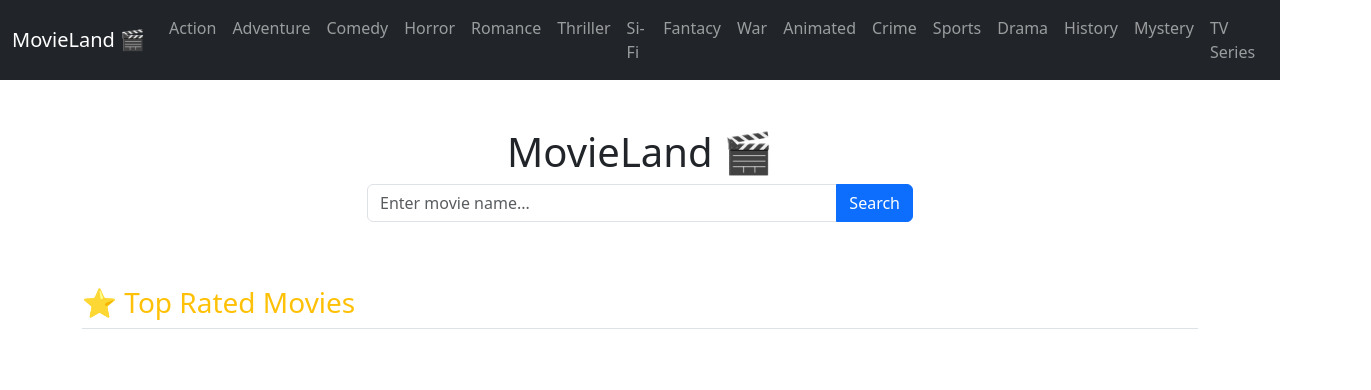
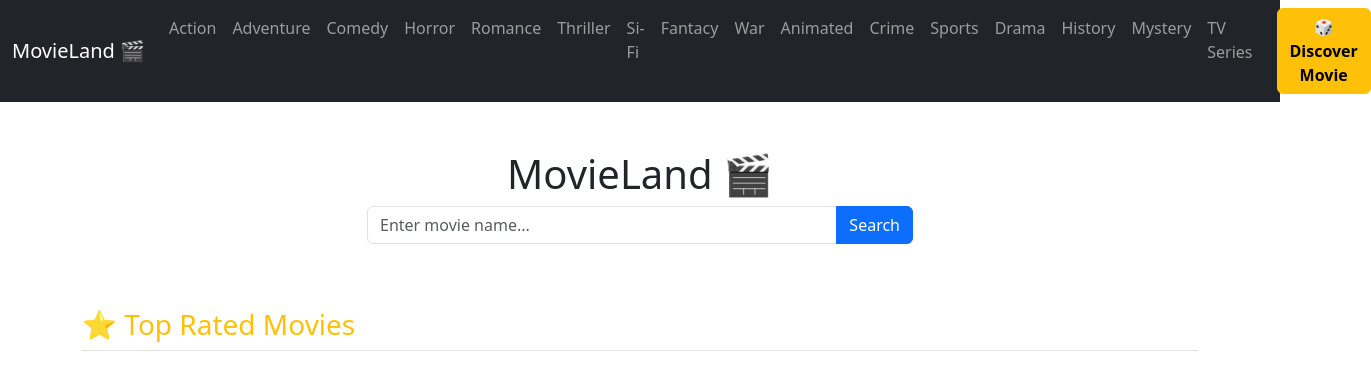
Before and after one commit to WarunaHarshana/Movieland, a plain HTML site: page index.html in a window 1280 px wide. Shown: the whole page, 1371 px wide, since content can reach past the window. Drawn offline with nearby package versions, Linux system fonts and the light colour scheme; no server answers.

Commit message:
Added Random Movie Generator feature

```diff
--- a/assets/js/script.js
+++ b/assets/js/script.js
@@ -154,3 +154,29 @@ function loadTopRatedMovies() {
 }
 
 loadTopRatedMovies();
+
+
+function discoverMovie(){
+
+    const movieIDs = [
+
+       "tt0468569", // The Dark Knight
+        "tt0133093", // Matrix
+        "tt1375666", // Inception
+        "tt0167260", // Lord of the Rings
+        "tt0109830", // Forrest Gump
+        "tt0076759", // Star Wars
+        "tt0111161", // Shawshank Redemption
+        "tt0816692", // Interstellar
+        "tt0050083", // 12 Angry Men
+        "tt0068646", // The Godfather
+        "tt1877830", // The Batman
+        "tt0110912"  // Pulp Fiction
+    ];
+
+    const randomIndex = Math.floor(Math.random()*movieIDs.length);
+
+    const randomId = movieIDs[randomIndex];
+
+    getMovieDetails(randomId);
+}
--- a/index.html
+++ b/index.html
@@ -66,6 +66,10 @@
               <a class="nav-link" href="#" onclick="searchCategory('TV Series')">TV Series</a>
             </li>
 
+            <li class="nav-item">
+              <button class="btn btn-warning ms-lg-3 fw-bold" onclick="discoverMovie()">🎲 Discover Movie</button>
+            </li>
+
           </ul>
         </div>
       </div>
```
